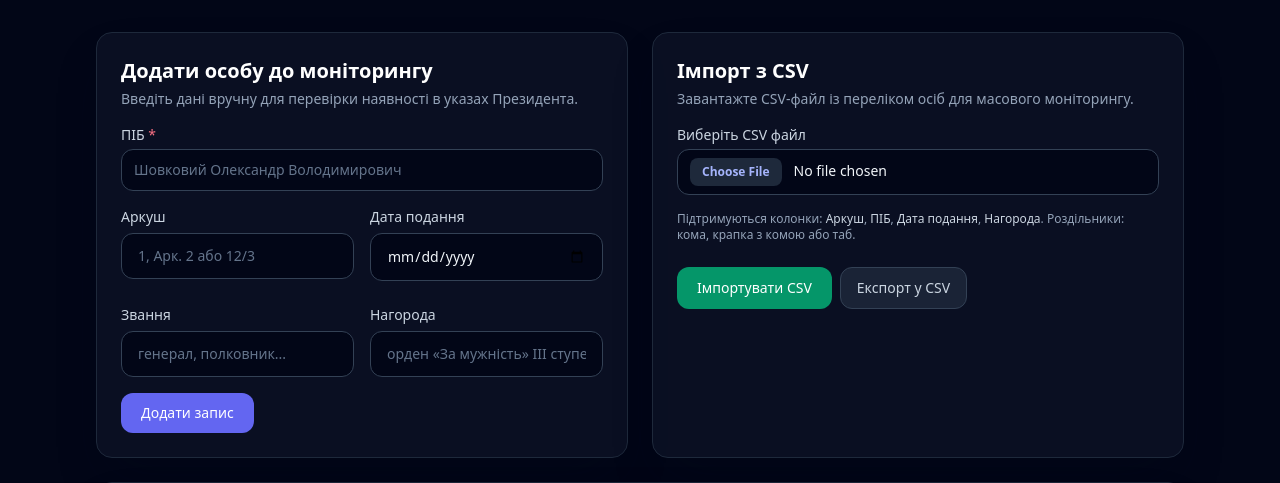
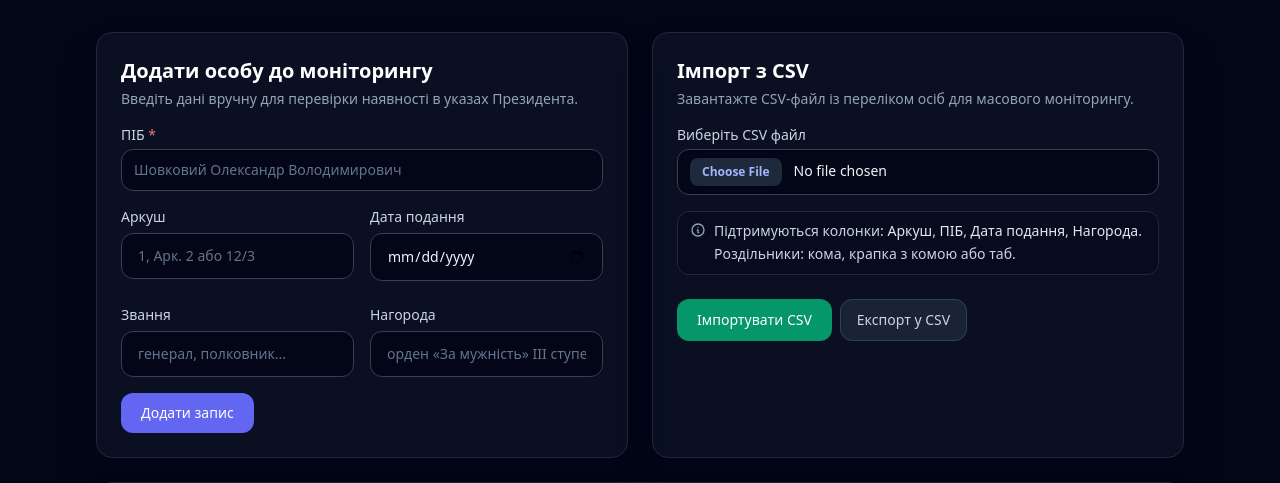
Before and after one commit to veschiy/order_parser, a Laravel app: page /monitoring in a window 1280 px wide. Shown: the part 93-576 px from the top of the page. Run offline with Laravel 12, Linux system fonts and the light colour scheme; data that the repository does not hold is empty; some libraries are stand-ins or nearby versions.

Commit message:
fix(ui): make CSV import guidance a visible hint box
Replace the tiny gray note under «Імпорт з CSV» with an info-box style
block (info icon, text-sm, subtle background) that emphasizes the
supported column names and delimiters so the card no longer looks empty.

```diff
--- a/resources/views/monitoring/index.blade.php
+++ b/resources/views/monitoring/index.blade.php
@@ -101,9 +101,14 @@
                         >
                     </div>
 
-                    <p class="text-xs text-slate-400">
-                        Підтримуються колонки: <span class="text-slate-300">Аркуш</span>, <span class="text-slate-300">ПІБ</span>, <span class="text-slate-300">Дата подання</span>, <span class="text-slate-300">Нагорода</span>. Роздільники: кома, крапка з комою або таб.
-                    </p>
+                    <div class="flex items-start gap-2 rounded-xl border border-slate-800 bg-slate-950/40 px-3 py-2 text-sm text-slate-300">
+                        <svg class="mt-0.5 h-4 w-4 shrink-0 text-slate-400" fill="none" stroke="currentColor" viewBox="0 0 24 24">
+                            <path stroke-linecap="round" stroke-linejoin="round" stroke-width="2" d="M13 16h-1v-4h-1m1-4h.01M21 12a9 9 0 11-18 0 9 9 0 0118 0z"/>
+                        </svg>
+                        <div class="leading-relaxed">
+                            Підтримуються колонки: <span class="font-medium text-slate-200">Аркуш</span>, <span class="font-medium text-slate-200">ПІБ</span>, <span class="font-medium text-slate-200">Дата подання</span>, <span class="font-medium text-slate-200">Нагорода</span>. Роздільники: кома, крапка з комою або таб.
+                        </div>
+                    </div>
 
                     <div class="flex flex-wrap gap-2 pt-2">
                         <button type="submit" class="rounded-xl bg-emerald-600 px-5 py-2.5 text-sm font-medium text-white transition hover:bg-emerald-500">
```
